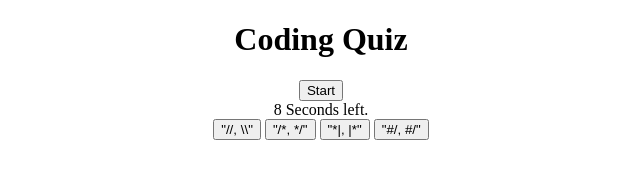
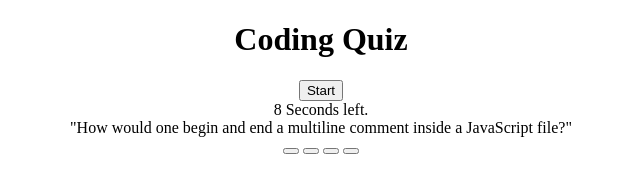
Before and after one commit to tbsdvl/MyCodeQuiz, a plain HTML site: page index.html in a window 1280 px wide. Both pictures are taken after a click on the button "Start". Shown: the whole page, without its empty margins (319-959 px from the left). Drawn offline with Linux system fonts and the light colour scheme.

Commit message:
Updating question span text to insert question text

```diff
--- a/index.html
+++ b/index.html
@@ -16,12 +16,12 @@
 
     <section class="quiz">
         <div class="quizbox">
-            <span id="quizquestion"></span>
+            <span id="quizquestion">Let's Start!</span>
             <section id="answers">
-            <button class="answer1"></button>
-            <button class="answer2"></button>
-            <button class="answer3"></button>
-            <button class="answer4"></button>
+            <button id="answer1"></button>
+            <button id="answer2"></button>
+            <button id="answer3"></button>
+            <button id="answer4"></button>
             </section>
         </div>
     </section>
--- a/logic.js
+++ b/logic.js
@@ -5,15 +5,27 @@ var time = 10;
 var startButton = document.querySelector("#start");
 var secondsLeft = document.querySelector("#seconds");
 var answersBox = document.querySelector("#answers");
+var questionBox = document.querySelector("#quizquestion")
 var quizQuestions = {
     q1: "How would one begin and end a multiline comment inside a JavaScript file?",
     q2: "What is the syntax for a conditional ternary operator?",
     q3: "Which of the following is an example of a curry function?",
     q4: "What are the three main components of Behavior Driven Development?"
 };
+
+var randomQuestion = Math.floor(Math.random() * Object.entries(quizQuestions).length);
 var quizChoices = {
     choices1: ["//, \\", "/*, */", "*|, |*", "#/, #/"]
 };
+
+var buttons = {
+    button1: document.querySelector("#answer1"),
+    button2: document.querySelector("#answer2"),
+    button3: document.querySelector("#answer3"),
+    buttons4: document.querySelector("#answer4")
+};
+
+var quizAnswers = [quizChoices.choices1[1]];
 
 
 // LOGIC
@@ -22,6 +34,7 @@ var quizChoices = {
 //     I am presented with a question
 
 startButton.addEventListener("click", function() {
+    questionBox.textContent = (JSON.stringify(quizQuestions.q1));
     var quizTimer = setInterval(function() {
         secondsLeft.textContent = (--time + " Seconds left.");
         console.log(time);
@@ -37,16 +50,29 @@ startButton.addEventListener("click", function() {
 });
 
 // Populate answer buttons with choices
-function answerPopulate(){
-for(i in answersBox.children){
-    answersBox.children[i].textContent = JSON.stringify(quizChoices.choices1[i]);
-    };
-};
-
+// function answerPopulate() {
+// for(i in answersBox.children){
+//     answersBox.children[i].textContent = JSON.stringify(quizChoices.choices1[i]);
+//     };
+//     questionsPopulate();
+// };
 
 // answer a question
+// function clickAnswer() {
+//     buttons.addEventListener("click", function() {
+//     var buttonClick = buttonClick.textContent;
+//     });
+//     questionsPopulate();
+// };
 
 //     presented with another question
+// function questionsPopulate() {
+//     for(i in quizQuestions){
+//         if(clickAnswer() === quizAnswers[i]){
+//             questionBox.textContent = quizQuestions[i + 1];
+//         };
+//     };
+// };
 
 // if i answer a question incorrectly
 //     time is subtracted from the clock
```
